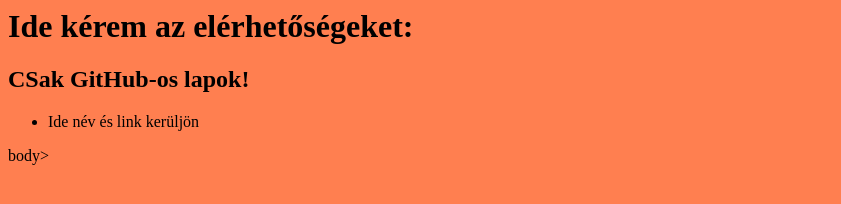
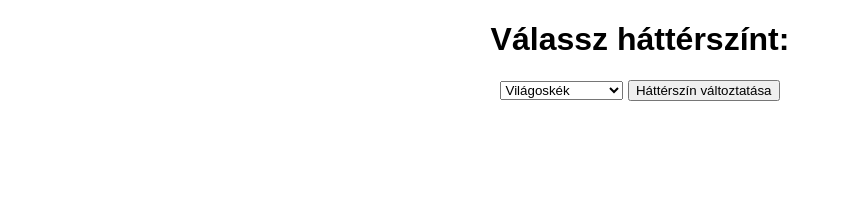
Before and after one commit to Imre1133/weblap, a plain HTML site: page index.html in a window 1280 px wide. Shown: the whole page, without its empty margins (0-841 px from the left). Drawn offline with Linux system fonts and the light colour scheme.

Commit message:
Update index.html

```diff
--- a/index.html
+++ b/index.html
@@ -1,17 +1,32 @@
-<html>
-  <head>
-    <title>11a proba</title>
+<!DOCTYPE html>
+<html lang="hu">
+<head>
+    <meta charset="UTF-8">
+    <meta name="viewport" content="width=device-width, initial-scale=1.0">
     <style>
-      body{
-        background-color:coral;
-      }
+        body {
+            font-family: Arial, sans-serif;
+            text-align: center;
+        }
     </style>
-  </head>
-  <body>
-    <h1>Ide kérem az elérhetőségeket:</h1>
-    <h2>CSak GitHub-os lapok!</h2>
-    <ul>
-      <li>Ide név és link kerüljön</li>
-    </ul>
-  body>
+    <title>Weboldal színválasztás</title>
+    <script>
+        function changeBackgroundColor() {
+            const colorSelector = document.getElementById('colorSelector');
+            const selectedColor = colorSelector.value;
+            document.body.style.backgroundColor = selectedColor;
+        }
+
+</script>
+</head>
+<body>
+    <h1>Válassz háttérszínt:</h1>
+    <select id="colorSelector">
+        <option value="lightblue">Világoskék</option>
+        <option value="lightgreen">Világoszöld</option>
+        <option value="lightpink">Világosrózsaszín</option>
+
+    </select>
+    <button onclick="changeBackgroundColor()">Háttérszín változtatása</button>
+</body>
 </html>
```
